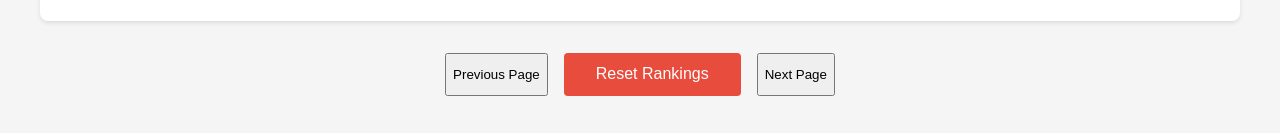
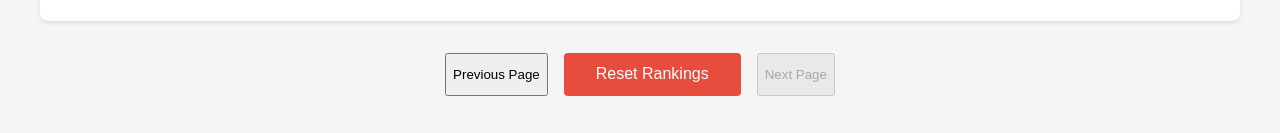
Before and after one commit to nimabte/IGCP_survey, a website: page index2.html in a window 1280 px wide. Shown: the part 1394-1527 px from the top of the page. Drawn offline with Linux system fonts and the light colour scheme.

Commit message:
update bottom order

```diff
--- a/index2.html
+++ b/index2.html
@@ -107,7 +107,7 @@
         <div class="form-controls">
             <button id="prev-btn">Previous Page</button>
             <button id="reset-btn">Reset Rankings</button>
-            <button id="next-btn">Next Page</button>
+            <button id="next-btn" disabled>Next Page</button>
         </div>
     </div>
     <script src="script2.js"></script>
```
Also changed, not shown: index3.html (+1 -1 lines).
